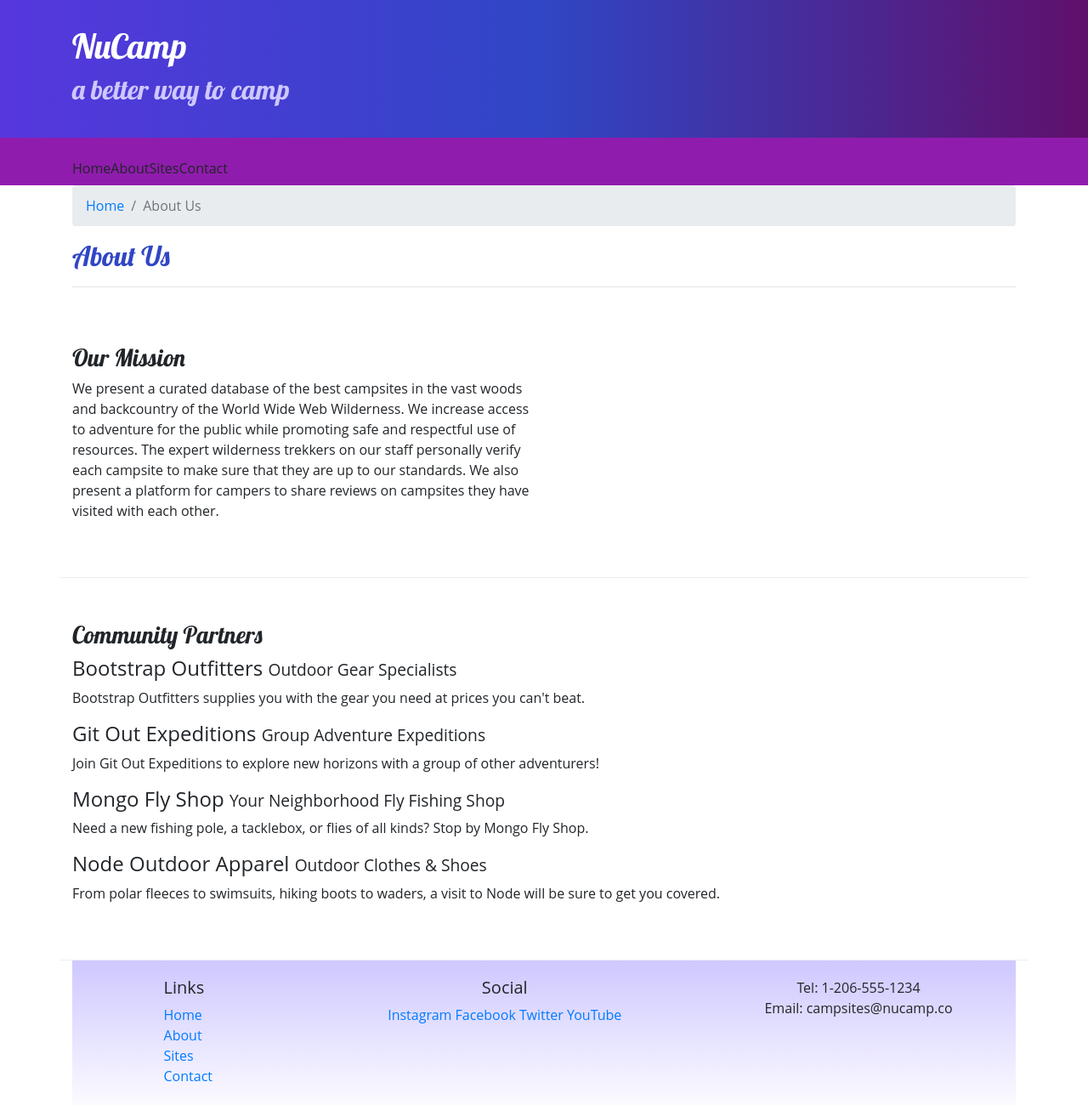
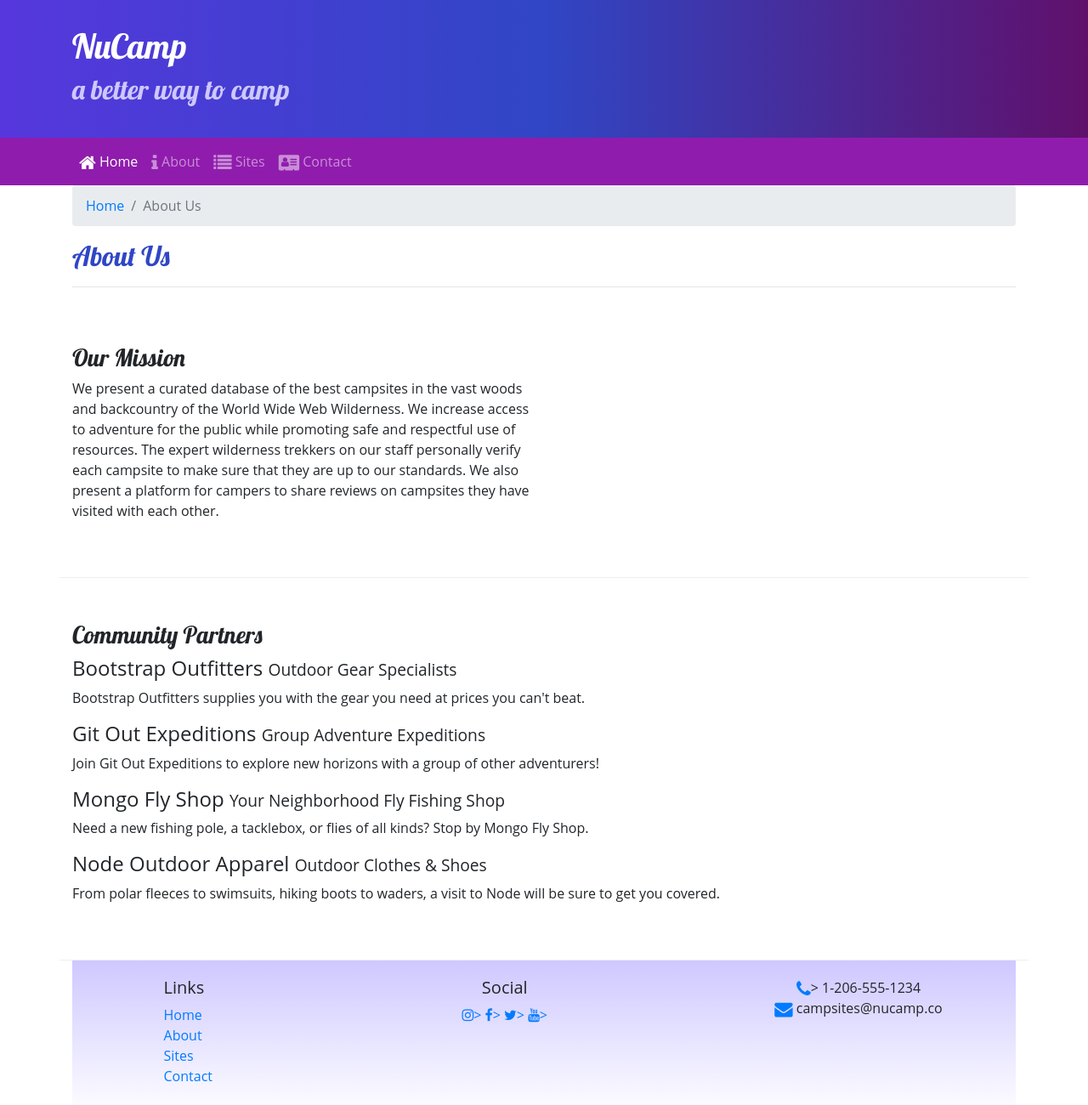
Before and after one commit to dendypat/nucamp-bootstrap, a website: page aboutus.html in a window 1280 px wide. Shown: the whole page at 85% size. Drawn offline with nearby package versions, Linux system fonts and the light colour scheme.

Commit message:
Icon Fonts (Last Commit= Navbar & Breadcrumbs)

```diff
--- a/aboutus.html
+++ b/aboutus.html
@@ -4,6 +4,7 @@
 <head>
   <meta charset="utf-8" />
   <meta name="viewport" content="width=device-width, initial-scale=1" />
+  <link rel="stylesheet" href="node_modules/font-awesome/css/font-awesome.min.css" />
   <link href="https://fonts.googleapis.com/css2?family=Lobster&display=swap" rel="stylesheet">
   <link rel="stylesheet" href="node_modules/bootstrap/dist/css/bootstrap.min.css" />
   <link rel="stylesheet" href="css/style.css">
@@ -30,10 +31,12 @@
       </button>
       <div class="collapse navbar-collapse" id="nucampNavbar">
         <ul class="navbar-nav">
-          <li class="nav-item active"><a class="nav-link" href="index.html"></a>Home</li>
-          <li class="nav-item"><a class="nav-link" href="#"></a>About</li>
-          <li class="nav-item"><a class="nav-link" href="#"></a>Sites</li>
-          <li class="nav-item"><a class="nav-link" href="#"></a>Contact</li>
+          <li class="nav-item active"><a class="nav-link" href="index.html"><i class="fa fa-home fa-lg"></i> Home</a>
+          </li>
+          <li class="nav-item"><a class="nav-link" href="#"><i class="fa fa-info fa-lg"></i> About</a></li>
+          <li class="nav-item"><a class="nav-link" href="#"><i class="fa fa-list fa-lg"></i> Sites</a></li>
+          <li class="nav-item"><a class="nav-link" href="#"><i class="fa fa-address-card fa-lg"></i> Contact</a></li>
+        </ul>
         </ul>
   </nav>
 
@@ -98,14 +101,14 @@
             </div>
             <div class="col-6 col-sm-5 text-center">
               <h5>Social</h5>
-              <a href="http://instagram.com/">Instagram</a>
-              <a href="http://facebook.com/">Facebook</a>
-              <a href="http://twitter.com/">Twitter</a>
-              <a href="http://youtube.com/">YouTube</a>
+              <a href="http://instagram.com/"><i class="fa fa-instagram"></i>></a>
+              <a href="http://facebook.com/"><i class="fa fa-facebook"></i>></a>
+              <a href="http://twitter.com/"><i class="fa fa-twitter"></i>></a>
+              <a href="http://youtube.com/"><i class="fa fa-youtube"></i>></a>
             </div>
             <div class="col-sm-4 text-center">
-              Tel: 1-206-555-1234<br />
-              Email: campsites@nucamp.co
+              <i class="fa fa-phone fa-lg text-primary"></i>> 1-206-555-1234<br />
+              <i class=" fa fa-envelope fa-lg text-primary"></i> campsites@nucamp.co
             </div>
           </div>
         </div>
--- a/package.json
+++ b/package.json
@@ -15,6 +15,7 @@
   },
   "dependencies": {
     "bootstrap": "^4.5.0",
+    "font-awesome": "^4.7.0",
     "jquery": "^3.5.1",
     "popper.js": "^1.16.1"
   }
```
Also changed, not shown: index.html (+11 -10 lines), 1 other file.
